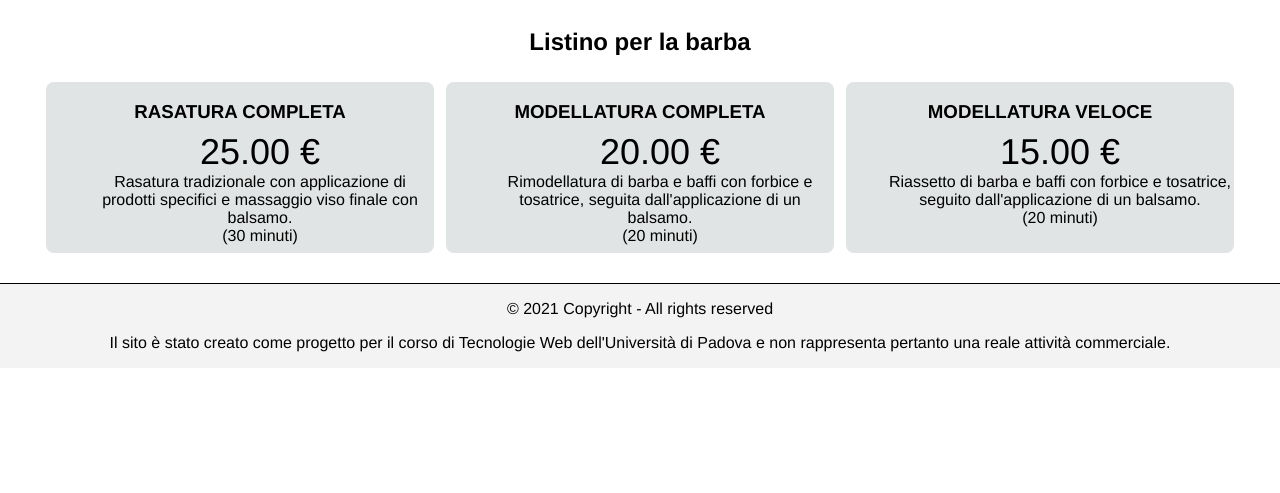
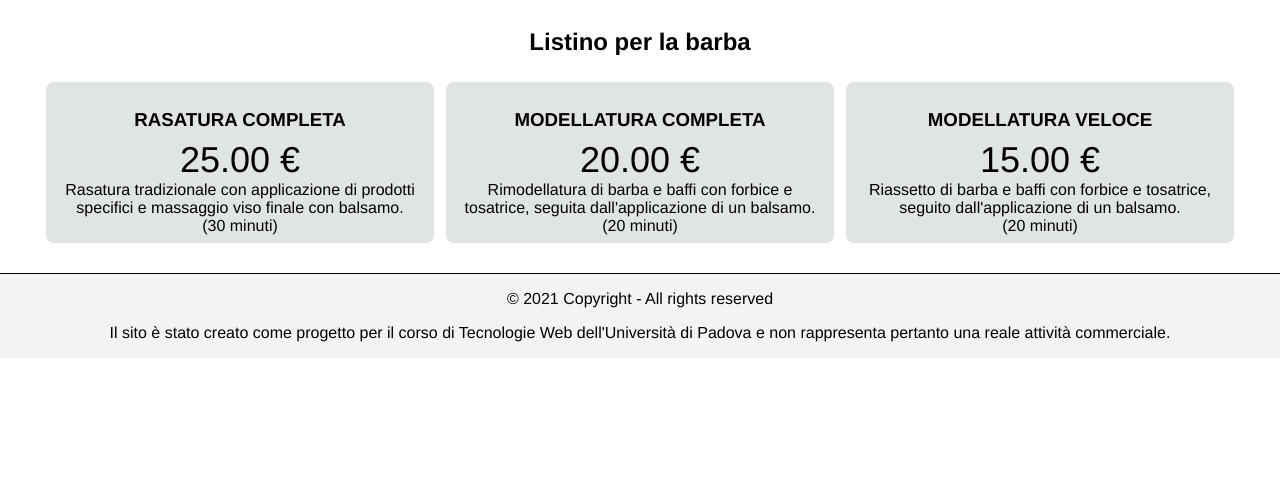
Before and after one commit to leidard/TecWeb_progetto, a PHP site: page /listino_barba.php in a window 1280 px wide. Shown: the part 235-728 px from the top of the page. Run offline with PHP 8.4, Linux system fonts and the light colour scheme; data comes from the database, SQL or seed files in the repository; data that the repository does not hold is empty.

Commit message:
fix listino centrato

```diff
--- a/controllers/index.css
+++ b/controllers/index.css
@@ -669,7 +669,7 @@ div.spiegazione-servizi p a {
     flex: 1 0 30%;
     /* 3 per riga */
     margin: 6px;
-    padding-bottom: 8px;
+    padding: 8px;
     text-align: center;
     background-color: #E1E4E4;
     border-radius: 8px;
@@ -677,6 +677,7 @@ div.spiegazione-servizi p a {
 
 .servizio>ul {
     list-style-type: none;
+    padding: 0;
 }
 
 .servizio>ul>li,
```
